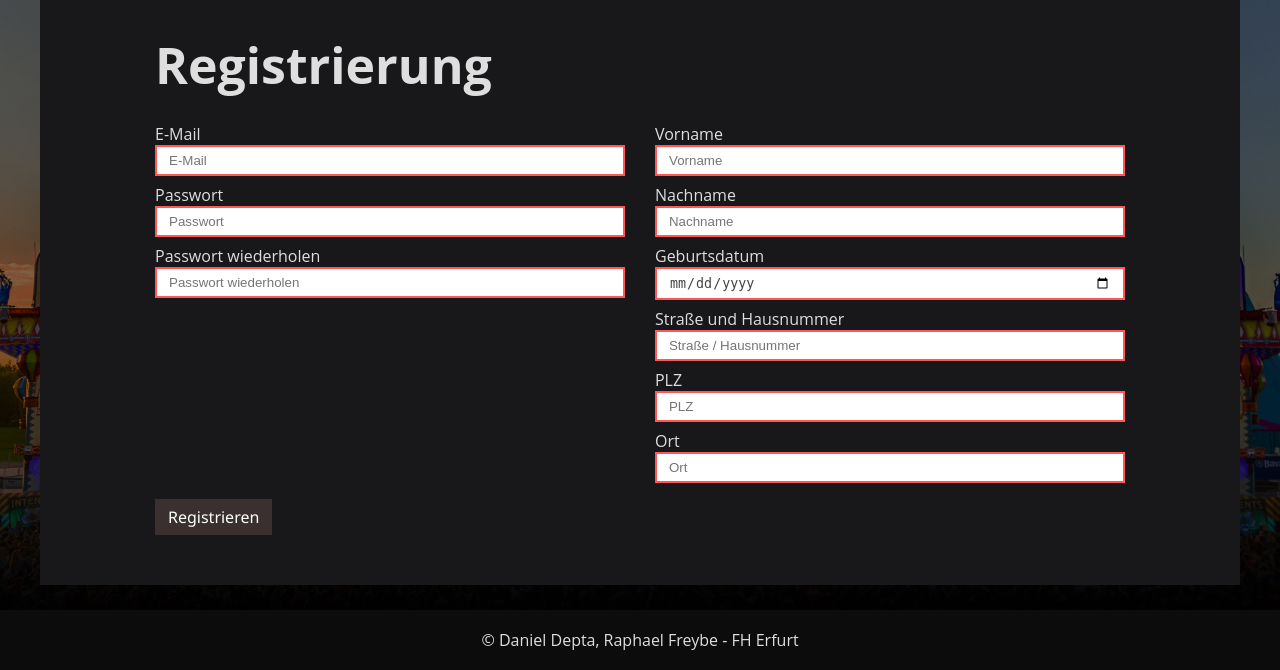
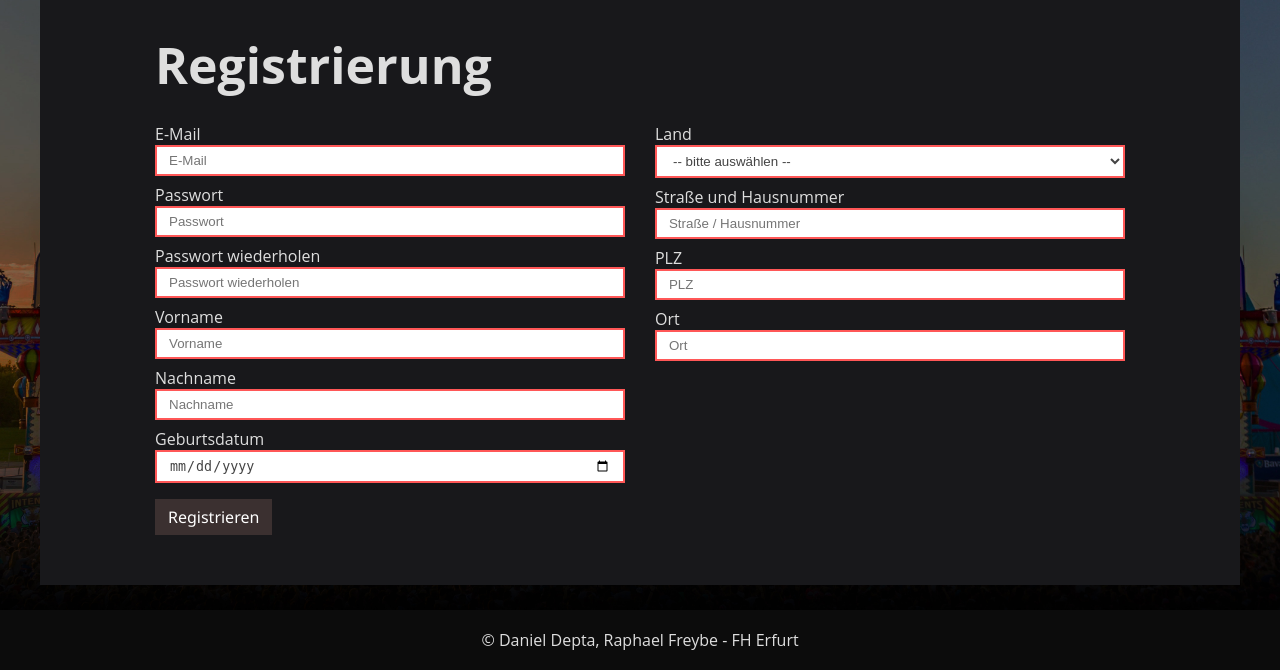
Before and after one commit to fh-erfurt/bord-festival-website, a PHP site: template views/account/register.php in a window 1280 px wide. Shown: the part 130-800 px from the top of the page. Run offline with PHP 8.4, Linux system fonts and the light colour scheme; the template is opened without the code that fills it: most values are stand-ins (such as "Sample title", 1, 10 or a date in 2020).

Commit message:
country selection

```diff
--- a/assets/js/validate.js
+++ b/assets/js/validate.js
@@ -59,6 +59,7 @@ function validateRegister() {
     validateInput('InputStreet');
     validateInput('InputZip');
     validateInput('InputCity');
+    validateInput('InputCountry');
 
     var result = toggleSubmitButton();
     return result;
--- a/src/database/festival.sql
+++ b/src/database/festival.sql
@@ -203,7 +203,7 @@ CREATE VIEW `item_gender` AS SELECT distinct gender FROM `items` WHERE gender is
 -- Initialbefüllung für Test-Account-Erstellung
 --
 INSERT INTO `addresses` (`addressid`, `street`, `zip`, `city`, `country`) VALUES
-(1, 'Altonaer Str. 25', '99085', 'Erfurt', 'GER');
+(1, 'Altonaer Str. 25', '99085', 'Erfurt', 'Germany');
 
 INSERT INTO `clients` (`clientid`, `mail`, `firstname`, `lastname`, `dateofbirth`, `password`, `createdat`, `updatedat`, `addressid`) VALUES
 (1, 'test@fh-erfurt.de', 'Maximilian', 'Mustermann', '1990-01-01', 0x24327924313024353467674539504d7a374d3768456d62676871306e6563686a6d546a49647737313158466b4a3136696b6639304852327557387743, '2020-02-03 21:37:10', '2020-02-03 21:37:10', 1);
--- a/views/account/register.php
+++ b/views/account/register.php
@@ -11,6 +11,7 @@ if(!isset($missing))
 	$missing['street'] = false;
 	$missing['zip'] = false;
 	$missing['city'] = false;
+	$missing['country'] = false;
 }
 ?>
 
@@ -54,9 +55,6 @@ if(!isset($missing))
 									type="password" name="password2" placeholder="Passwort wiederholen" onfocusout="validateInput(this.id)">
 								<div id="InputPassword2-error" class="validation-helptext <?php echo(($missing['password2'] === true) ? 'display-show' : 'display-none'); ?>">Bitte bestätigen Sie das Passwort</div>
 							</div>
-						</div>
-
-						<div class="col-lg-6 col-md-6 col-sm-12 float-left">
 							<div class="input-group">
 								<label class="form-for" for="InputFirstname">Vorname</label>
 								<input id="InputFirstname" class="form-control <?php echo($missing['firstname'] === false) ? '' : 'text-validate-red' ?>"
@@ -75,23 +73,37 @@ if(!isset($missing))
 									type="date" name="dateofbirth" placeholder="Geburtsdatum" onfocusout="validateInput(this.id)">
 								<div id="InputBirthday-error" class="validation-helptext <?php echo(($missing['dateofbirth'] === true) ? 'display-show' : 'display-none'); ?>">Bitte geben Sie Ihr Geburtsdatum an</div>
 							</div>
+						</div>
+
+						<div class="col-lg-6 col-md-6 col-sm-12 float-left">
+							<div class="input-group">
+								<label class="form-for" for="InputCountry">Land</label>
+								<select id="InputCountry" class="form-control <?php echo($missing['country'] === false) ? '' : 'text-validate-red' ?>"
+										name="country" onfocusout="validateInput(this.id);">
+									<option value="" selected disabled hidden> -- bitte auswählen -- </option>
+									<?php foreach($countryList as $countries) :	?>
+									<option value="<?php echo $countries; ?>"><?php echo $countries; ?></option>
+									<?php endforeach; ?>
+								</select>
+								<div id="InputCountry-error" class="validation-helptext <?php echo(($missing['country'] === true) ? 'display-show' : 'display-none'); ?>">Bitte geben Sie Ihr Land an</div>
+							</div>
 							<div class="input-group">
 								<label class="form-for" for="InputStreet">Straße und Hausnummer</label>
 								<input id="InputStreet" class="form-control <?php echo($missing['street'] === false) ? '' : 'text-validate-red' ?>"
-									type="text" name="street" placeholder="Straße / Hausnummer" onfocusout="validateInput(this.id)">
+								type="text" name="street" placeholder="Straße / Hausnummer" onfocusout="validateInput(this.id)">
 								<div id="InputStreet-error" class="validation-helptext <?php echo(($missing['street'] === true) ? 'display-show' : 'display-none'); ?>">Bitte geben Sie Ihre Straße und Hausnummer an</div>
 							</div>
 							<div class="input-group">
 								<label class="form-for" for="InputZip">PLZ</label>
 								<input id="InputZip" class="form-control <?php echo($missing['zip'] === false) ? '' : 'text-validate-red' ?>"
-									type="text" name="zip" placeholder="PLZ" onfocusout="validateInput(this.id)">
+								type="text" name="zip" placeholder="PLZ" onfocusout="validateInput(this.id)">
 								<div id="InputZip-error" class="validation-helptext <?php echo(($missing['zip'] === true) ? 'display-show' : 'display-none'); ?>">Bitte geben Sie Ihre Postleitzahl an</div>
 							</div>
 							<div class="input-group">
 								<label class="form-for" for="InputCity">Ort</label>
 								<input id="InputCity" class="form-control <?php echo($missing['city'] === false) ? '' : 'text-validate-red' ?>"
 									type="text" name="city" placeholder="Ort" onfocusout="validateInput(this.id)">
-								<div id="InputCity-error" class="validation-helptext <?php echo(($missing['city'] === true) ? 'display-show' : 'display-none'); ?>">Bitte bestätigen Sie das Passwort</div>
+								<div id="InputCity-error" class="validation-helptext <?php echo(($missing['city'] === true) ? 'display-show' : 'display-none'); ?>">Bitte geben Sie Ihre Stadt an</div>
 							</div>
 						</div>
 					</div>
```
Also changed, not shown: controller/account_controller.php (+8 -2 lines), views/account/profile.php (+13 -11 lines).
